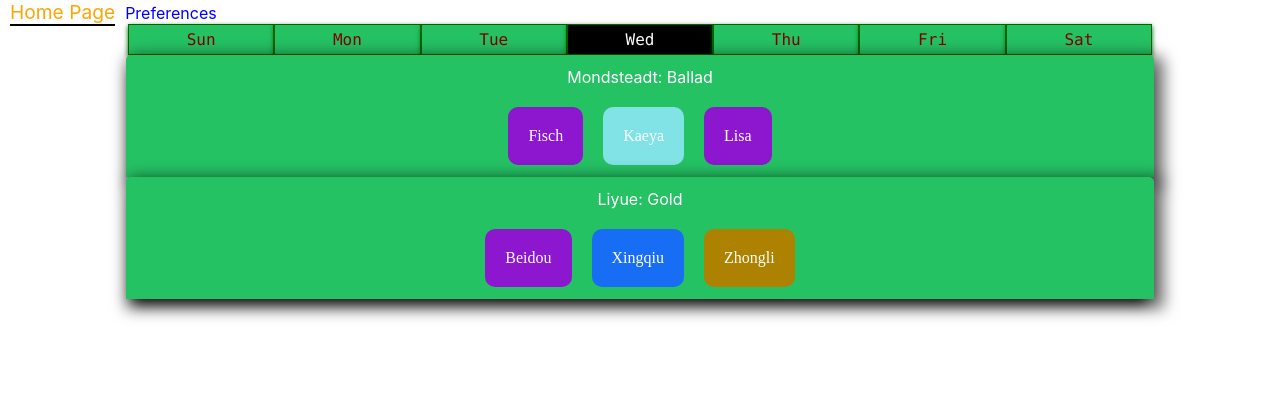
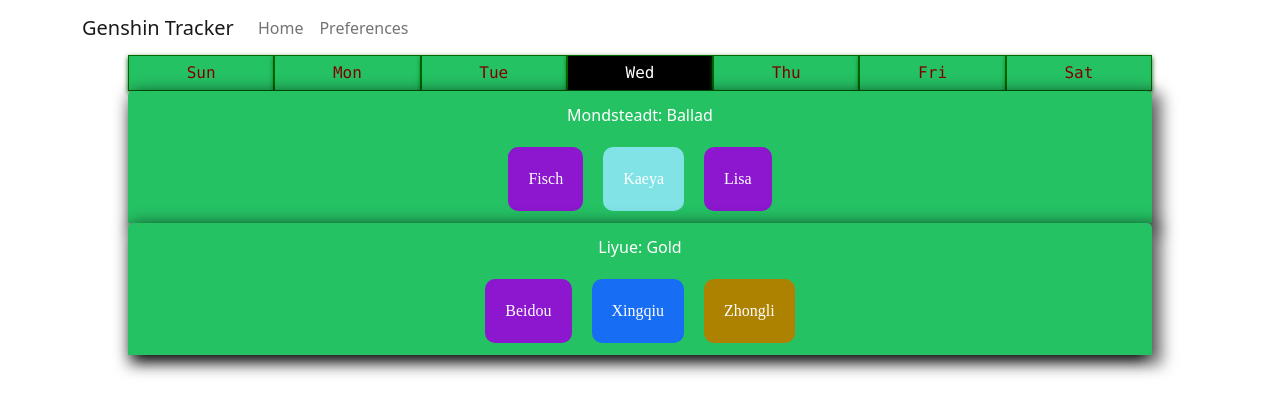
Before and after one commit to Jiajin/genshin-tracker, a React (Create React App) app: page /home in a window 1280 px wide. Shown: the top 414 px of the page. Built offline with nearby package versions, Linux system fonts and the light colour scheme.

Commit message:
shift css  around. add  navbar

```diff
--- a/src/App.css
+++ b/src/App.css
@@ -9,6 +9,9 @@
   flex-wrap: wrap;
   justify-content: center;
 }
+.body {
+  padding-top: 55px;
+}
 
 .eighty-width {
   width: 80%;
@@ -17,7 +20,7 @@
 navbar {
   margin: auto;
 }
-a {
+/* a {
   color: blue;
   text-decoration: none;
 }
@@ -28,4 +31,4 @@
   margin: 10px;
   position: relative;
   border-bottom: 2px solid black;
-}
+} */
--- a/src/App.js
+++ b/src/App.js
@@ -11,6 +11,8 @@
 import Preferences from "./components/Preferences";
 
 import genshinData from "./data/characters";
+import Navigation from "./components/Navigation";
+import "bootstrap/dist/css/bootstrap.min.css";
 function App() {
   const [userPref, setUserPref] = useState(
     //add a "checked" property to the data for use in Preferences
@@ -20,10 +22,11 @@
   );
   return (
     <BrowserRouter className="App">
-      <div classname="navbar">
+      {/* <div classname="navbar">
         <NavLink to="/home">Home Page</NavLink>
         <NavLink to="/preferences">Preferences</NavLink>
-      </div>
+      </div> */}
+      <Navigation></Navigation>
       <Switch>
         <Route
           path="/home"
--- a/src/components/GenshinTracker/GenshinTracker.js
+++ b/src/components/GenshinTracker/GenshinTracker.js
@@ -58,7 +58,7 @@
 
   return (
     <div>
-      <div className="parent">
+      <div className="parent body">
         <div className="parent eighty-width">
           {weekdays.map((weekday) => (
             <div
--- /dev/null
+++ b/src/components/Navigation.js
@@ -0,0 +1,22 @@
+import { Navbar, Nav, Container } from "react-bootstrap";
+import React from "react";
+
+const Navigation = () => {
+  return (
+    <Navbar collapseOnSelect fixed="top">
+      {" "}
+      <Container>
+        <Navbar.Brand href="/home">Genshin Tracker</Navbar.Brand>
+        <Navbar.Toggle aria-controls="basic-navbar-nav" />
+        <Navbar.Collapse id="basic-navbar-nav">
+          <Nav className="me-auto">
+            <Nav.Link href="/home">Home</Nav.Link>
+            <Nav.Link href="/preferences">Preferences</Nav.Link>
+          </Nav>
+        </Navbar.Collapse>
+      </Container>
+    </Navbar>
+  );
+};
+
+export default Navigation;
--- a/src/components/Preferences.js
+++ b/src/components/Preferences.js
@@ -19,7 +19,7 @@
   };
 
   return (
-    <div className="parent">
+    <div className="parent body">
       <button className="myButton" onClick={() => checkAll(true)}>
         Select All
       </button>
```
